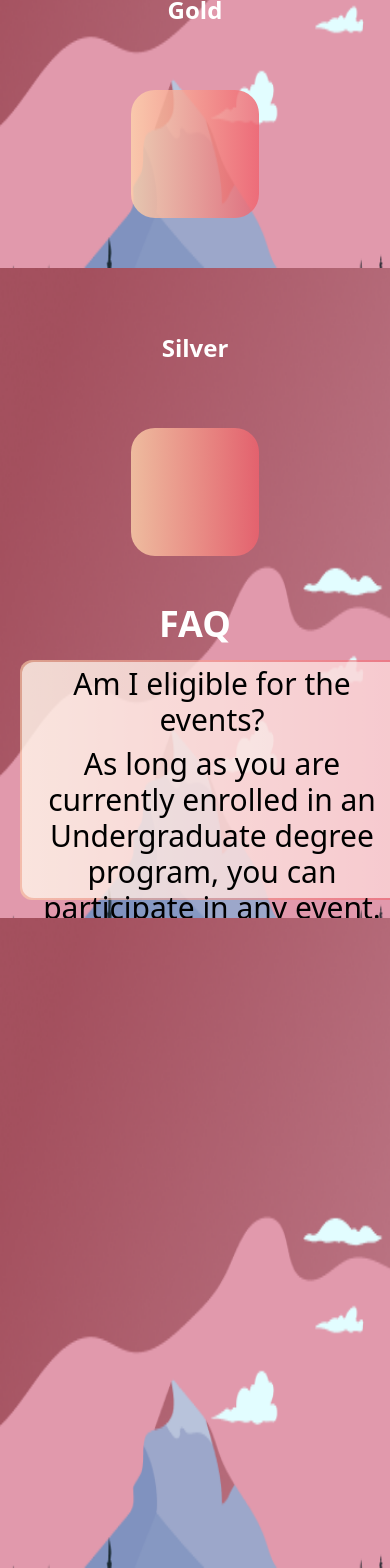
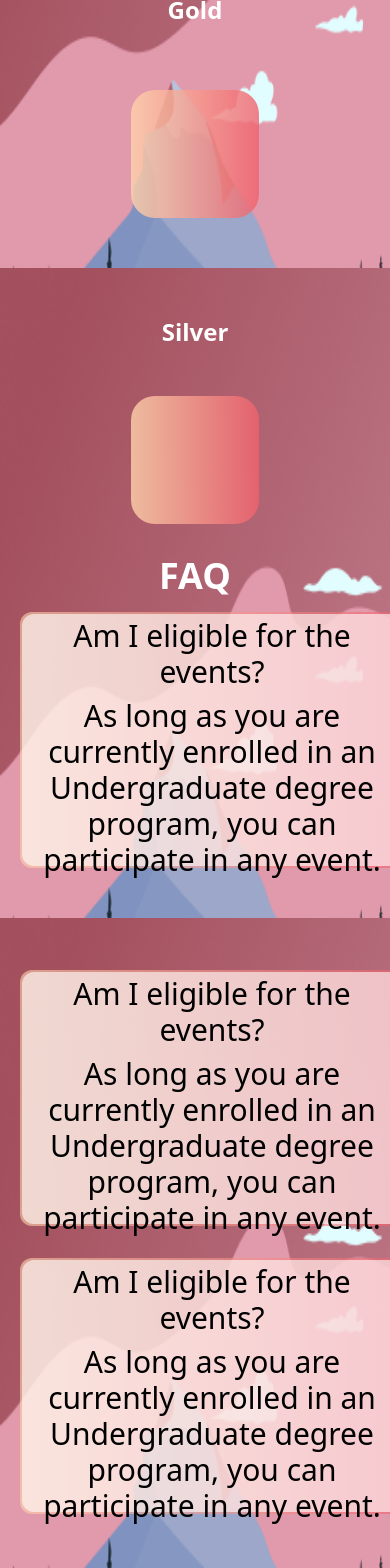
Before and after one commit to iiitkottayam/Enlace, a React (Create React App) app in the folder Enlace-main/: page / in a window 390 px wide. Shown: the part 5548-7116 px from the top of the page. Built offline with nearby package versions, Linux system fonts and the light colour scheme.

Commit message:
responsive - lost count

```diff
--- a/Enlace-main/src/components/Boxes/FAQbox.jsx
+++ b/Enlace-main/src/components/Boxes/FAQbox.jsx
@@ -1,6 +1,6 @@
 const FAQbox = ({ question, answer }) => {
   return (
-    <div className="m-5 p-0.5 lg:w-96 lg:h-40 w-96 h-60 bg-gradient-to-r from-gradient-start/60 to-gradient-stop/60 rounded-xl box-border">
+    <div className="m-5 p-0.5 lg:w-96 lg:h-40 w-96 h-64 bg-gradient-to-r from-gradient-start/60 to-gradient-stop/60 rounded-xl box-border">
       <div className=" p-1 lg:p-5 w-full h-full bg-white/60 rounded-xl">
         <p className="mb-2  text-1xl lg:text-xl text-black">
           {question}
--- a/Enlace-main/src/components/Vertical/Vertical.jsx
+++ b/Enlace-main/src/components/Vertical/Vertical.jsx
@@ -139,29 +139,27 @@ const Vertical = () => {
 
       <div className={styles.page}>
         <div className="lg:hidden">
-          <div className="mx-auto w-4/6 text-center text-white py-12 space-y-4 text-3xl">
-
+          <div className="mx-auto w-4/6 text-center text-white py-8 space-y-4 text-3xl">
             <p className=" font-semibold text-2xl py-4">Silver</p>
           </div>
           <div className="mx-auto text-center text-white flex  justify-center item-center">
             <Emeraldbox />
           </div>
-
-          <div className="mx-auto w-full text-center text-white py-12 space-y-4 text-3xl">
+          <div className="mx-auto w-full text-center text-white py-8 space-y-4 text-3xl">
             <p className="text-4xl font-bold">FAQ</p>
             <FAQbox />
           </div>
-
-
         </div>
       </div >
 
       <div className={styles.page}>
-        <div className="lg:hidden mx-auto text-center text-white space-y-4">
-
-
+        <div className="lg:hidden">
+          <div className="mx-auto w-full text-center text-white py-8 space-y-8 text-3xl">
+            <FAQbox />
+            <FAQbox />
+          </div>
         </div>
-      </div>
+      </div >
 
 
 
```
